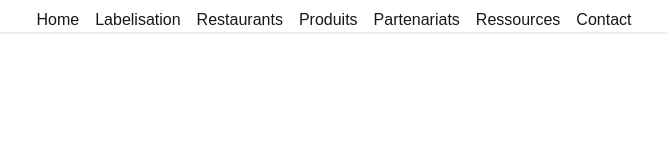
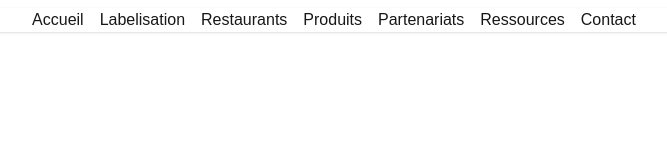
Before and after one commit to MattCornicDev/sofoquality, a Next.js app: page / in a window 1280 px wide. Shown: the top 160 px of the page, without its empty margins (306-973 px from the left). Built offline with nearby package versions, Linux system fonts and the light colour scheme.

Commit message:
Fix : test avec le bon mail git
Signed-off-by: MattCornicDev <mattcornicdev@gmail.com>

```diff
--- a/src/app/components/Navigation.tsx
+++ b/src/app/components/Navigation.tsx
@@ -2,7 +2,7 @@
 import Link from 'next/link';
 
 const navigation = [
-    { name: 'Home', href: '/' },
+    { name: 'Accueil', href: '/' },
     { name: 'Labelisation', href: '/labelisation' },
     { name: 'Restaurants', href: '/restaurants' },
     { name: 'Produits', href: '/produits' },
```
